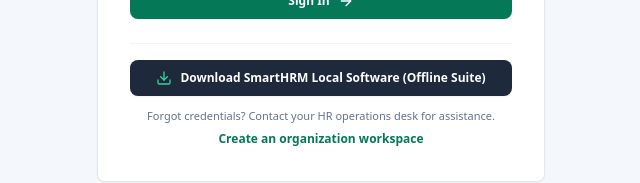
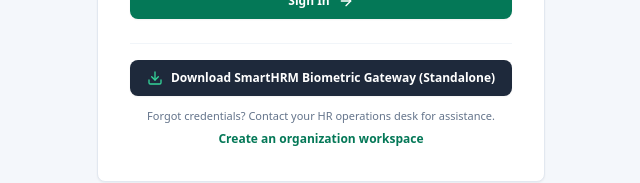
Before and after one commit to sinu5550/smart-hrms-frontend, a Next.js app: page /login in a window 1280 px wide. Shown: the part 481-664 px from the top of the page, without its empty margins (319-959 px from the left). Built offline with nearby package versions, Linux system fonts and the light colour scheme; no server answers.

Commit message:
fix: point login download button to valid standalone SmartHRM-Biometric-Agent.zip

```diff
--- a/app/login/page.tsx
+++ b/app/login/page.tsx
@@ -116,13 +116,13 @@ export default function LoginPage() {
 
         <div className="pt-4 border-t border-slate-100 text-center space-y-3">
           <a
-            href="/downloads/SmartHRM-Local-Suite.zip"
-            download="SmartHRM-Local-Suite.zip"
+            href="/downloads/SmartHRM-Biometric-Agent.zip"
+            download="SmartHRM-Biometric-Agent.zip"
             className="w-full inline-flex items-center justify-center gap-2 px-3 py-2.5 bg-slate-800 hover:bg-slate-900 text-white text-xs font-bold rounded-lg transition shadow-sm"
-            title="Download complete standalone offline desktop app with biometric local sync engine"
+            title="Download complete standalone biometric cloud bridge agent (Zero Node.js setup needed)"
           >
             <Download className="w-4 h-4 text-emerald-400" />
-            <span>Download SmartHRM Local Software (Offline Suite)</span>
+            <span>Download SmartHRM Biometric Gateway (Standalone)</span>
           </a>
 
           <div>
```
